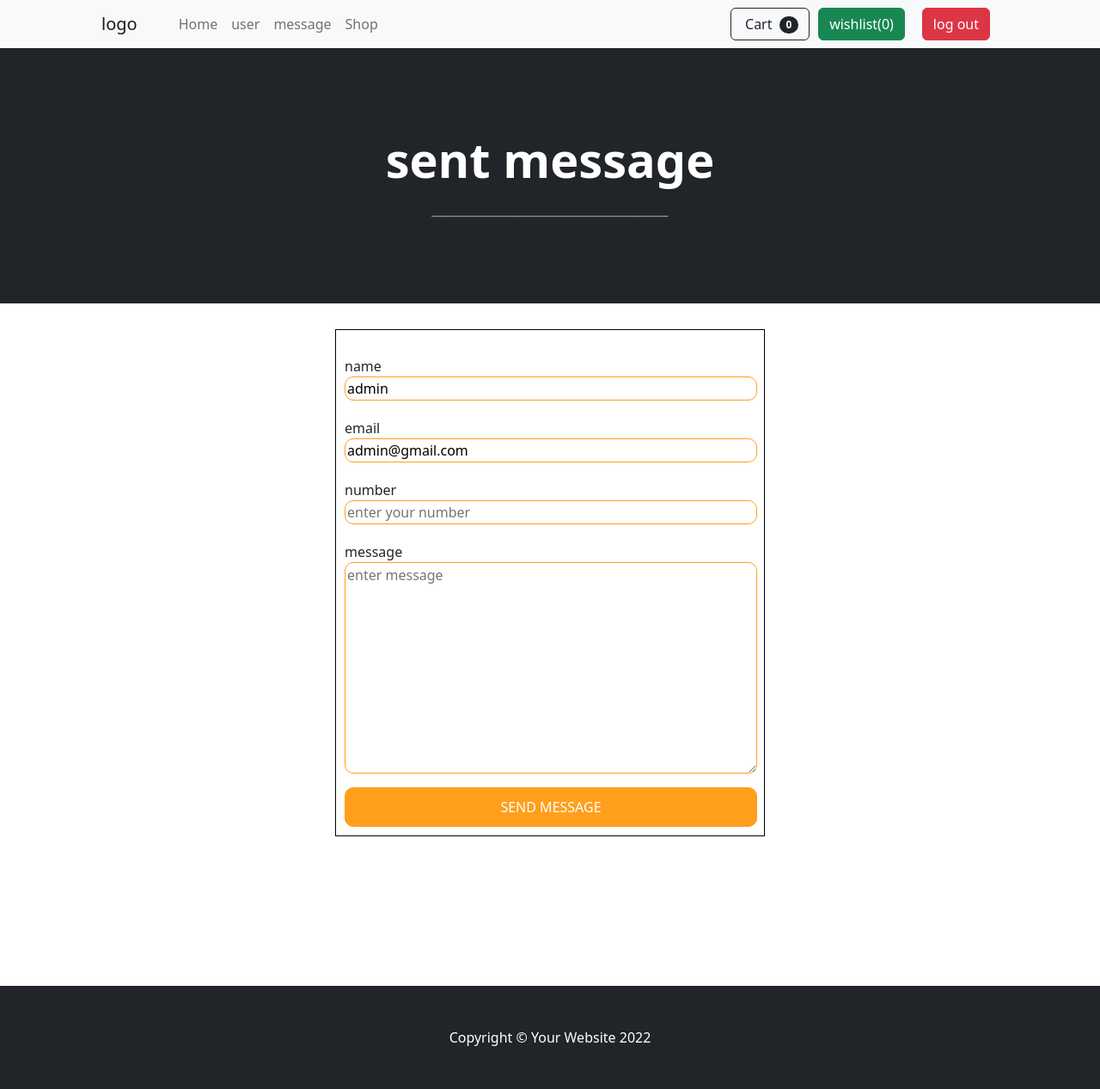
After one commit to mopays/ecommerce_pdo, a PHP site: page /user_section/message.php in a window 1280 px wide. The commit adds this page. Shown: the whole page at 86% size. Run offline with PHP 8.4, Linux system fonts and the light colour scheme; a user stored in the database is signed in; data comes from the database, SQL or seed files in the repository; data that the repository does not hold is empty.

Commit message:
add message user page

```diff
--- a/messages.php
+++ b/messages.php
@@ -61,7 +61,7 @@
             <?php
              }
             }else{
-                echo '<p style="text-align:center; color:red;font-size:50px; margin-top:40px;">no orders</p>';
+                echo '<p style="text-align:center; color:red;font-size:50px; margin-top:40px;">no message</p>';
             }
         ?>
       </section>
--- a/user_section/header.php
+++ b/user_section/header.php
@@ -6,6 +6,7 @@
                     <ul class="navbar-nav me-auto mb-2 mb-lg-0 ms-lg-4">
                         <li class="nav-item"><a class="nav-link " aria-current="page" href="shops.php">Home</a></li>
                         <li class="nav-item"><a class="nav-link" href="user.php">user</a></li>
+                        <li class="nav-item"><a class="nav-link" href="message.php">message</a></li>
                         <li class="nav-item dropdown">
                             <a class="nav-link " href="shops.php" role="button" data-bs-toggle="dropdown" aria-expanded="false">Shop</a>
                         </li>
--- /dev/null
+++ b/user_section/message.php
@@ -0,0 +1,155 @@
+<?php
+    error_reporting(E_ALL);
+    require_once('../config.php');
+    session_start();
+    if(!isset($_SESSION['user'])){
+        header('location:../index.php');
+    }else{
+        $id = $_SESSION['user'];
+        $select = $db->prepare("SELECT * FROM `users` WHERE id = ?");
+        $select->execute([$id]);
+        $row = $select->fetch(PDO::FETCH_ASSOC);
+        extract($row);
+
+        if(isset($_POST['send_message'])){
+            $name = $_POST['name'];
+            $email = $_POST['email'];
+            $number = $_POST['number'];
+            $message = $_POST['message'];
+
+            if(empty($name)){
+                $error[]  = 'please enter username';
+            }else if(empty($email)){
+                $error[]  = 'please enter email';
+            }else if(empty($number)){
+                $error[]  = 'please enter number';
+            }else if(empty($message)){
+                $error[]  = 'please enter message';
+            }else{
+                $insert_msg = $db->prepare("INSERT INTO `message` (user_id,name,email,number,message) VALUES(?,?,?,?,?)");
+                $insert_msg->execute([$id,$name,$email,$number,$message]);
+                $insertMsg = 'send message success';
+                header('refresh:1;');
+            }
+        }
+?>
+<!DOCTYPE html>
+<html lang="en">
+    <head>
+        <meta charset="utf-8" />
+        <meta name="viewport" content="width=device-width, initial-scale=1, shrink-to-fit=no" />
+        <meta name="description" content="" />
+        <meta name="author" content="" />
+        <title>message</title>
+        <!-- Favicon-->
+        <link rel="icon" type="image/x-icon" href="assets/favicon.ico" />
+        <!-- Bootstrap icons-->
+        <link href="https://cdn.jsdelivr.net/npm/bootstrap@5.2.0-beta1/dist/css/bootstrap.min.css" rel="stylesheet" integrity="sha384-0evHe/X+R7YkIZDRvuzKMRqM+OrBnVFBL6DOitfPri4tjfHxaWutUpFmBp4vmVor" crossorigin="anonymous">
+
+        <!-- Core theme CSS (includes Bootstrap)-->
+        <link href="styles.css" rel="stylesheet" />
+        <link rel="stylesheet" href="styles.css">
+    </head>
+    <body>
+        <!-- Navigation-->
+       <?php
+       include_once('header.php');
+       ?>
+        <?php
+            if(isset($error)){
+                foreach($error as $error){
+        ?>
+            <div class="alert alert-danger" role="alert">
+                <?php echo $error?>
+            </div>
+        <?php
+            }
+                }
+        ?>
+        <?php
+            if(isset($insertMsg)){
+        ?>
+            <div class="alert alert-success" role="alert">
+                <?php echo $insertMsg?>
+            </div>
+        <?php
+                }
+        ?>
+        <!-- Header-->
+        <header class="bg-dark py-5">
+            <div class="container px-4 px-lg-5 my-5">
+                <div class="text-center text-white">
+                    <h1 class="display-4 fw-bolder">sent message</h1>
+                    <p class="lead fw-normal text-white-50 mb-0">_______________________________</p>
+                </div>
+            </div>
+        </header>
+        <!-- Section-->
+                <section class="messages">
+                    <form action="" method="POST">
+                        <div class="col-md-3">
+                            <label for="">name</label>
+                            <input type="text" name="name" id="" value="<?php echo $row['name']?>">
+                        </div>
+                        <div class="col-md-3">
+                            <label for="">email</label>
+                            <input type="email" name="email" id="" value="<?php echo $row['email']?>">
+                        </div>
+                        <div class="col-md-3">
+                            <label for="">number</label>
+                            <input type="number" name="number" id="" placeholder="enter your number">
+                        </div>
+                        <div class="col-md-3">
+                            <label for="">message</label>
+                            <textarea name="message" id="" cols="30" rows="10" maxlength="170" placeholder="enter message "></textarea>
+                        </div>
+                        <div class="col-md-3">
+                            <input name="send_message" class="send_message" type="submit" value="send message">
+                        </div>
+                    </form>
+                </section>
+                <section class="py-5">
+            <div class="container px-4 px-lg-5 mt-5">
+                <div class="row gx-4 gx-lg-5 row-cols-2 row-cols-md-3 row-cols-xl-4 justify-content-center">
+
+                    <?php
+                        $select = $db->prepare("SELECT * FROM `message` WHERE user_id =?");
+                        $select->execute([$id]);
+                        while($row = $select->fetch(PDO::FETCH_ASSOC)){
+                    ?>
+
+                    <div class="col mb-5">
+                   <form action="" method="post">
+                        <div class="card h-100 w-150">
+                            <h5 class="fw-bolder">user id : <?php echo $row['user_id']?></h5>
+                            <div class="card-body p-4">
+                                <div class="text-center">
+
+                                    <h5 class="fw-bolder">name : <?php echo $row['name']?></h5>
+                                    <h5 class="fw-bolder">email : <?php echo $row['email']?></h5>
+                                    <h5 class="fw-bolder">number : <?php echo $row['number']?></h5>
+                                    <h5 class="fw-bolder">message : <?php echo $row['message']?></h5>
+
+                                </div>
+                            </div>
+
+                        </div>
+                   </form>
+                    </div>
+                        <?php } ?>
+                        </div>
+                    </div>
+                </div>
+            </div>
+        </section>
+        <!-- Footer-->
+        <footer class="py-5 bg-dark">
+            <div class="container"><p class="m-0 text-center text-white">Copyright &copy; Your Website 2022</p></div>
+        </footer>
+        <!-- Bootstrap core JS-->
+
+        <!-- Core theme JS-->
+        <script src="js/scripts.js"></script>
+    </body>
+</html>
+<?php } ?>
--- a/user_section/styles.css
+++ b/user_section/styles.css
@@ -56,3 +56,46 @@ section h1{
     text-align: center;
     color: #FF9F1C;
 }
+.messages{
+    max-width: 500px;
+    margin-bottom: 20px;
+}
+.messages form{
+    padding: 10px 10px;
+    border: 1px solid #000;
+    margin: 0 auto;
+}
+.messages form label{
+    padding-top: 20px;
+}
+.messages form input{
+    width: 30rem;
+    border-radius: 10px ;
+    border:1px solid #FF9F1C ;
+}
+.messages form input:focus{
+    outline: none;
+    border: none;
+    border-bottom: 1px solid #FF9F1C;
+}
+.messages form  textarea{
+    width: 30rem;
+    border: 1px solid #FF9F1C;
+    border-radius: 10px;
+}
+.messages form textarea:focus{
+    outline: none;
+    border: 1px solid #FF9F1C;
+}
+.messages form  .send_message{
+    margin-top: 10px;
+    background-color: #FF9F1C;
+    text-transform: uppercase;
+    color: #fff;
+    padding: 10px 30px;
+}
+.messages form  .send_message:hover{
+    letter-spacing: 2px;
+    background-color: #fff;
+    color: #FF9F1C;
+}
```
Also changed, not shown: product.php (+8 -3 lines), upload_image/banana.png (deleted), upload_image/broccoli.png (deleted), upload_image/cat-2.png (deleted), upload_image/cat-4.png (deleted), upload_image/green grapes.png (deleted), upload_image/orange.png (deleted), 1 other file.
